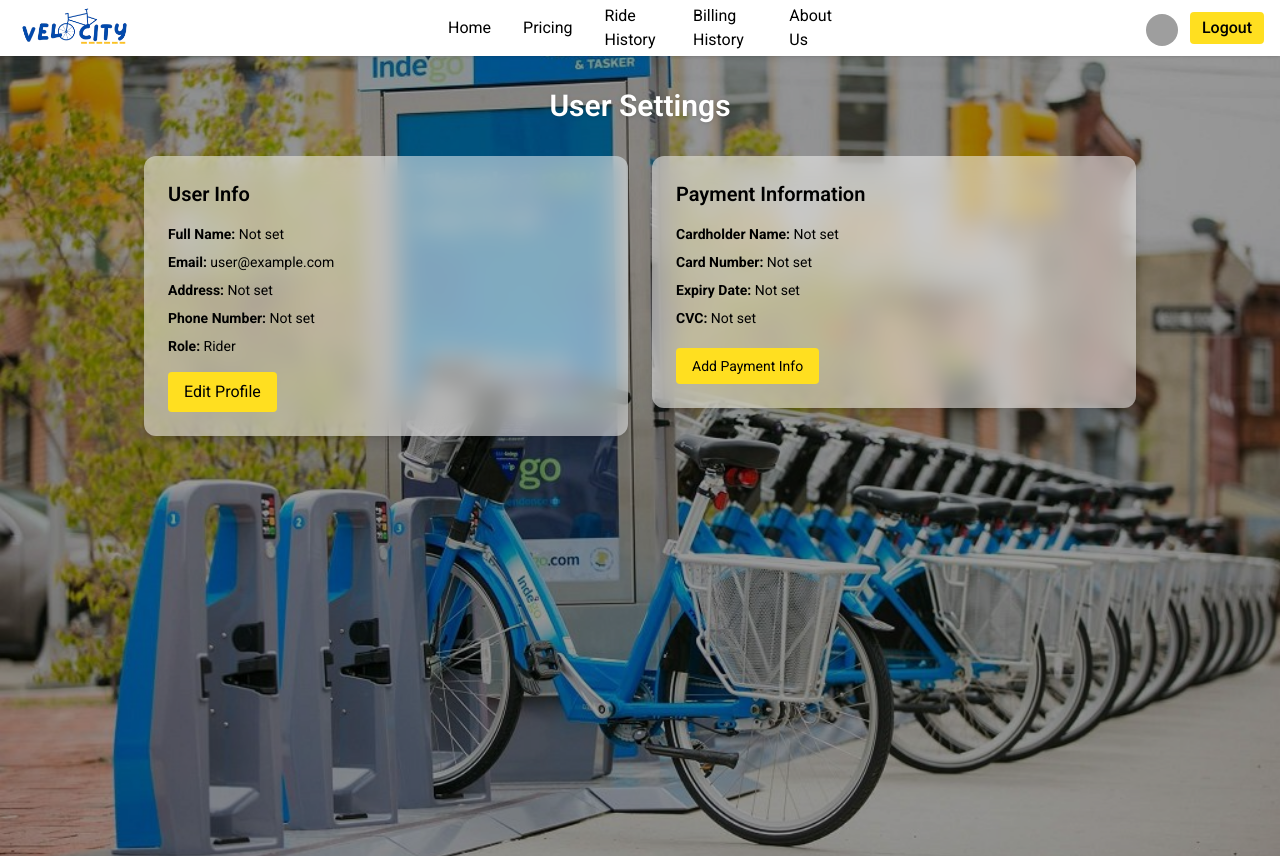
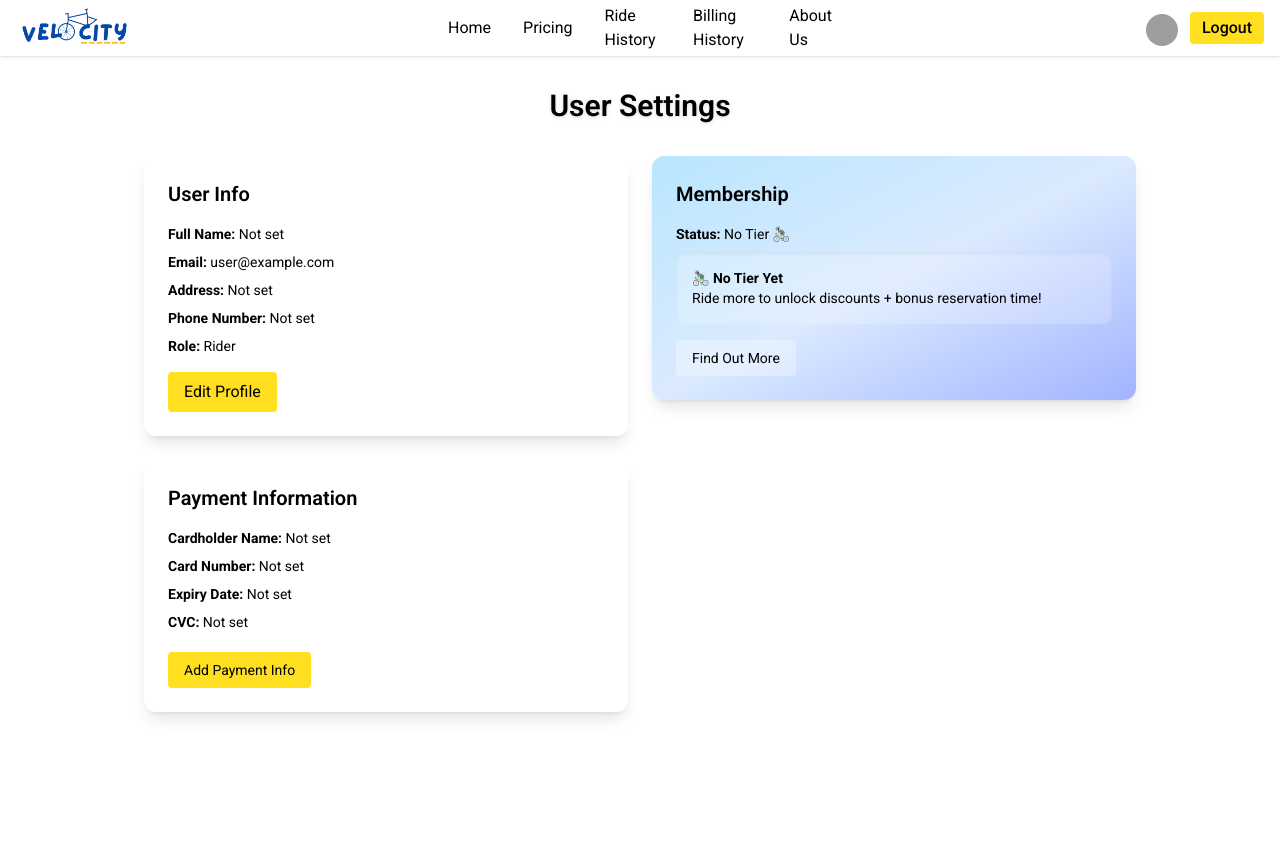
Before and after one commit to srabm/SOEN343-VeloCity, a Vue app in the folder velocity/: page /VeloCity/settings in a window 1280 px wide. Built offline with nearby package versions, Linux system fonts and the light colour scheme; no server answers; the database is empty; sample sign-in values are in the browser's storage; grey boxes are pictures that could not be loaded.

Commit message:
VELO-49: added membership card to user settings

```diff
--- a/velocity/src/views/settings.vue
+++ b/velocity/src/views/settings.vue
@@ -1,9 +1,11 @@
 <template>
   <topbar />
-  <div class="bg-cover bg-center" style="background-image: url('/src/assets/bike-bg.jpg');">
-    <div class="min-h-screen bg-black/40 flex flex-col">
+  <div class="min-h-screen bg-white flex flex-col">
+
+
+    <div class="min-h-screen flex flex-col bg-white">
       <header class="text-center py-8 text-white drop-shadow">
-        <h1 class="text-3xl font-semibold">User Settings</h1>
+        <h1 class="text-3xl text-black font-semibold">User Settings</h1>
       </header>
 
       <section class="grid grid-cols-1 md:grid-cols-2 gap-6 max-w-5xl mx-auto w-full px-4 text-black items-start">
@@ -37,6 +39,53 @@
             </div>
           </div>
         </div>
+        <!-- Membership Card -->
+      <div
+        class="self-start rounded-xl p-6 shadow-lg text-black backdrop-blur-md transition-all duration-300"
+        :class="tierGradientClass"
+      >
+        <h2 class="text-xl font-semibold mb-4">Membership</h2>
+
+        <!-- Tier -->
+        <p class="text-sm mb-2">
+          <strong>Status:</strong> {{ formattedTier }} {{ tierEmoji }}
+        </p>
+
+        <!-- Perks -->
+        <div class="text-sm bg-white/20 p-4 rounded-lg shadow-inner">
+          <p v-if="formattedTier === 'Gold'">
+            👑 <strong>Gold Perks</strong><br />
+            • 15% off every trip<br />
+            • +5 extra reservation minutes<br />
+            • Priority support
+          </p>
+
+          <p v-else-if="formattedTier === 'Silver'">
+            🥈 <strong>Silver Perks</strong><br />
+            • 10% off every trip<br />
+            • +2 extra reservation minutes
+          </p>
+
+          <p v-else-if="formattedTier === 'Bronze'">
+            🥉 <strong>Bronze Perks</strong><br />
+            • 5% off every trip<br />
+            • Standard reservation time
+          </p>
+
+          <p v-else>
+            🚴🏻‍♂️ <strong>No Tier Yet</strong><br />
+            Ride more to unlock discounts + bonus reservation time!
+          </p>
+        </div>
+
+        <!-- Learn More Button -->
+        <button
+          @click="goToPricing"
+          class="mt-4 bg-white/30 text-black px-4 py-2 rounded hover:bg-white/40 duration-300 text-sm"
+        >
+          Find Out More
+        </button>
+      </div>
 
         <!-- Payment Info Card -->
         <div class="self-start rounded-xl p-6 shadow-lg bg-white/50 backdrop-blur-md">
@@ -54,7 +103,7 @@
             <div class="space-y-8 w-full">
               <!-- Front of card -->
               <div
-                class="w-full rounded-xl shadow-lg bg-gradient-to-br from-indigo-600 via-purple-600 to-fuchsia-600 text-white overflow-hidden"
+                class="w-full rounded-xl shadow-lg bg-gradient-to-br from-blue-300 via-sky-300 to-blue-400 text-white overflow-hidden"
                 style="aspect-ratio: 85.6 / 54;">
                 <div class="relative h-full p-5 flex flex-col">
                   <div class="mt-2 mb-auto">
@@ -99,6 +148,7 @@
                 class="bg-slate-300 text-black px-4 py-2 rounded hover:bg-slate-200 duration-200">Cancel</button>
             </div>
           </div>
+
         </div>
       </section>
     </div>
@@ -248,6 +298,47 @@ async function savePaymentInfo() {
   }
 }
 
+  // Format tier properly
+  const formattedTier = computed(() => {
+    if (!profile.value?.tier) return "No Tier";
+    const t = profile.value.tier.toLowerCase();
+    if (t === "gold") return "Gold";
+    if (t === "silver") return "Silver";
+    if (t === "bronze") return "Bronze";
+    return "No Tier";
+  });
+
+  // Emoji based on tier
+  const tierEmoji = computed(() => {
+    switch (formattedTier.value) {
+      case "Gold": return "👑";
+      case "Silver": return "🥈";
+      case "Bronze": return "🥉";
+      default: return "🚴🏻‍♂️";
+    }
+  });
+
+  // Gradient theme for card
+  const tierGradientClass = computed(() => {
+    switch (formattedTier.value) {
+      case "Gold":
+        return "bg-gradient-to-br from-orange-300 via-yellow-400 to-yellow-600 text-black";
+      case "Silver":
+        return "bg-gradient-to-br from-gray-300 via-gray-200 to-gray-400 text-black";
+      case "Bronze":
+        return "bg-gradient-to-br from-amber-600 via-amber-500 to-yellow-400 text-black";
+      default:
+        return "bg-gradient-to-br from-sky-200 via-blue-100 to-indigo-300";
+    }
+  });
+
+
+  function goToPricing() {
+  router.push({ name: 'Pricing' });
+  }
+
+
+
 </script>
 
 <style scoped></style>
```
